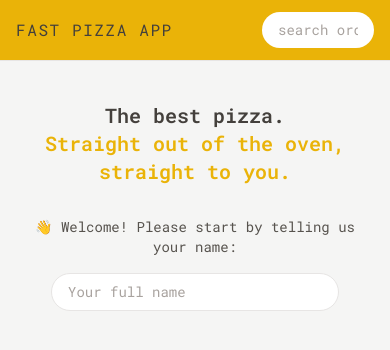
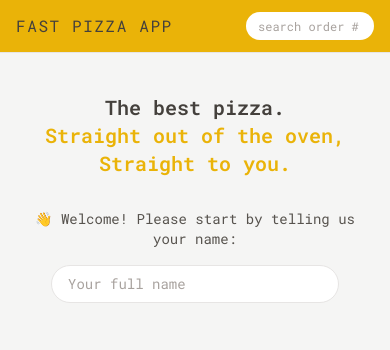
Before and after one commit to AsgarovAsgar/react-fast-pizza, a React (Vite) app: page / in a window 390 px wide. Shown: the top 350 px of the page. Built offline with nearby package versions, Linux system fonts and the light colour scheme.

Commit message:
fix css bugs

```diff
--- a/src/features/cart/CartItem.jsx
+++ b/src/features/cart/CartItem.jsx
@@ -10,11 +10,11 @@ function CartItem({ item }) {
   const currentQuantity = useSelector(getCurrentQuantityById(pizzaId))
 
   return (
-    <li className="py-3 sm:flex sm:items-center sm:justify-between">
+    <li className="flex items-center justify-between py-3">
       <p className="mb-1 sm:mb-0">
         {quantity}&times; {name}
       </p>
-      <div className="flex items-center justify-between sm:gap-6">
+      <div className="flex items-center justify-between gap-4 sm:gap-6">
         <p className="text-sm font-bold">{formatCurrency(totalPrice)}</p>
         <UpdateItemQuantity id={pizzaId} currentQuantity={currentQuantity} />
         <DeleteItem type="small" id={pizzaId} />
--- a/src/features/order/SearchOrder.jsx
+++ b/src/features/order/SearchOrder.jsx
@@ -19,7 +19,7 @@ export default function SearchOrder() {
         value={query}
         onChange={(e) => setQuery(e.target.value)}
         placeholder="search order #"
-        className="w-28 rounded-full px-4 py-2 text-sm text-yellow-400 transition-all duration-300 placeholder:text-stone-400 focus:outline-none focus:ring focus:ring-yellow-400 focus:ring-opacity-50 sm:w-64 sm:focus:w-72"
+        className="w-32 rounded-full px-3 py-1.5 text-xs text-yellow-400 transition-all duration-300 placeholder:text-stone-400 focus:outline-none focus:ring focus:ring-yellow-400 focus:ring-opacity-50 sm:w-64 sm:px-4 sm:py-2 sm:text-sm sm:focus:w-72"
       />
     </form>
   )
--- a/src/ui/Home.jsx
+++ b/src/ui/Home.jsx
@@ -10,7 +10,9 @@ function Home() {
       <h1 className="mb-8 text-xl font-semibold md:text-3xl">
         The best pizza.
         <br />
-        <span className="text-yellow-500">Straight out of the oven, straight to you.</span>
+        <span className="text-yellow-500">
+          Straight out of the oven, <br /> Straight to you.
+        </span>
       </h1>
 
       {username ? (
```
